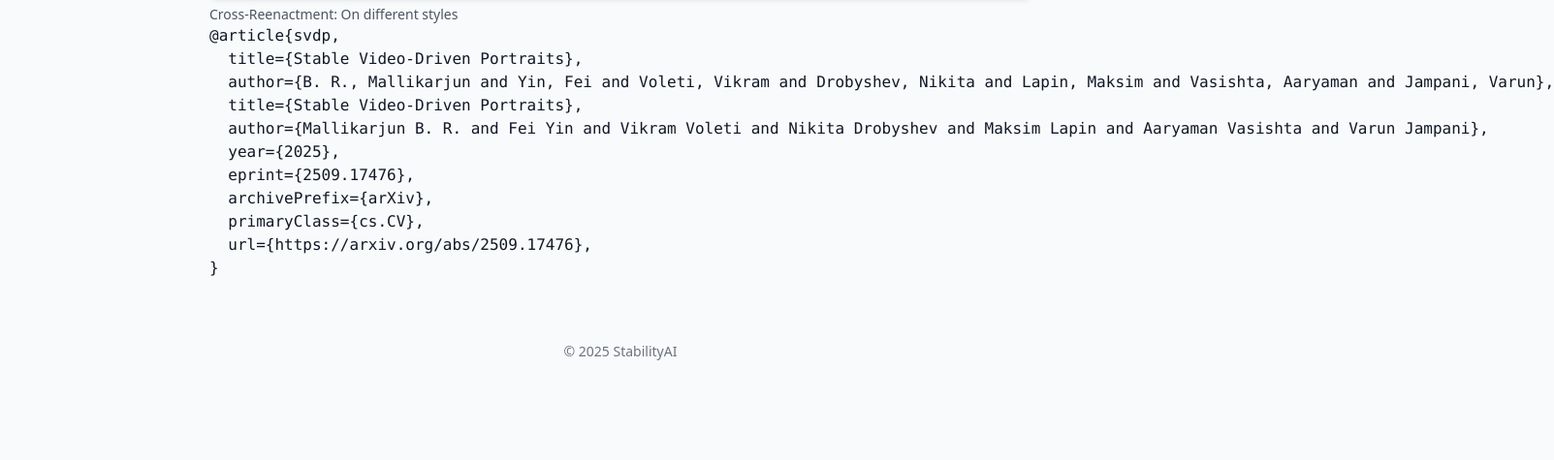
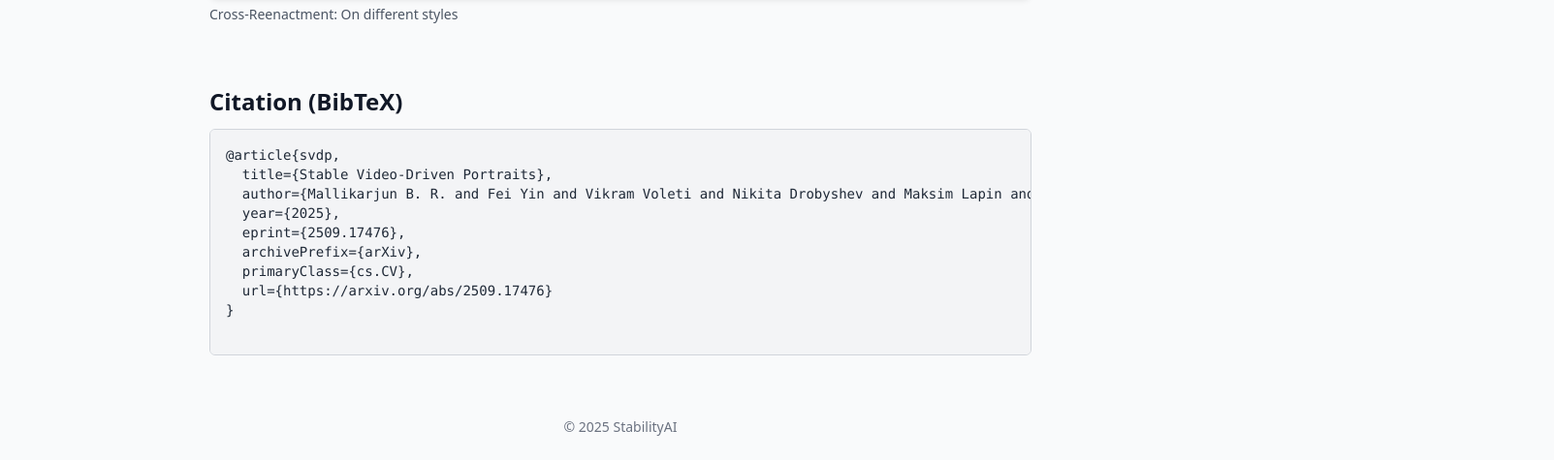
Before and after one commit to stable-video-driven-portraits/stable-video-driven-portraits.github.io, a plain HTML site: page index.html in a window 1280 px wide. Shown: the part 3365-3840 px from the top of the page at 97% size, 1603 px wide, since content can reach past the window. Before the commit the page ends 3762 px from the top, so only its background shows below. Drawn offline with nearby package versions, Linux system fonts and the light colour scheme.

Commit message:
Update index.html

```diff
--- a/index.html
+++ b/index.html
@@ -108,21 +108,23 @@ Our approach achieves superior temporal consistency and accurate expression cont
         <!-- Add more videos as needed -->
       </div>
     </section>
-
-<pre>
+<!-- BibTeX Citation -->
+<section class="mb-10 mt-16">
+  <h2 class="text-2xl font-semibold mb-3">Citation (BibTeX)</h2>
+  <div class="bg-gray-100 border border-gray-300 rounded-md p-4 overflow-x-auto text-sm font-mono text-gray-800">
+    <pre>
 @article{svdp,
-  title={Stable Video-Driven Portraits},
-  author={B. R., Mallikarjun and Yin, Fei and Voleti, Vikram and Drobyshev, Nikita and Lapin, Maksim and Vasishta, Aaryaman and Jampani, Varun},
   title={Stable Video-Driven Portraits},
   author={Mallikarjun B. R. and Fei Yin and Vikram Voleti and Nikita Drobyshev and Maksim Lapin and Aaryaman Vasishta and Varun Jampani},
   year={2025},
   eprint={2509.17476},
   archivePrefix={arXiv},
   primaryClass={cs.CV},
-  url={https://arxiv.org/abs/2509.17476},
+  url={https://arxiv.org/abs/2509.17476}
 }
-</pre>
-
+    </pre>
+  </div>
+</section>
 
     <!-- Footer -->
     <footer class="mt-16 text-center text-gray-500 text-sm">
```
